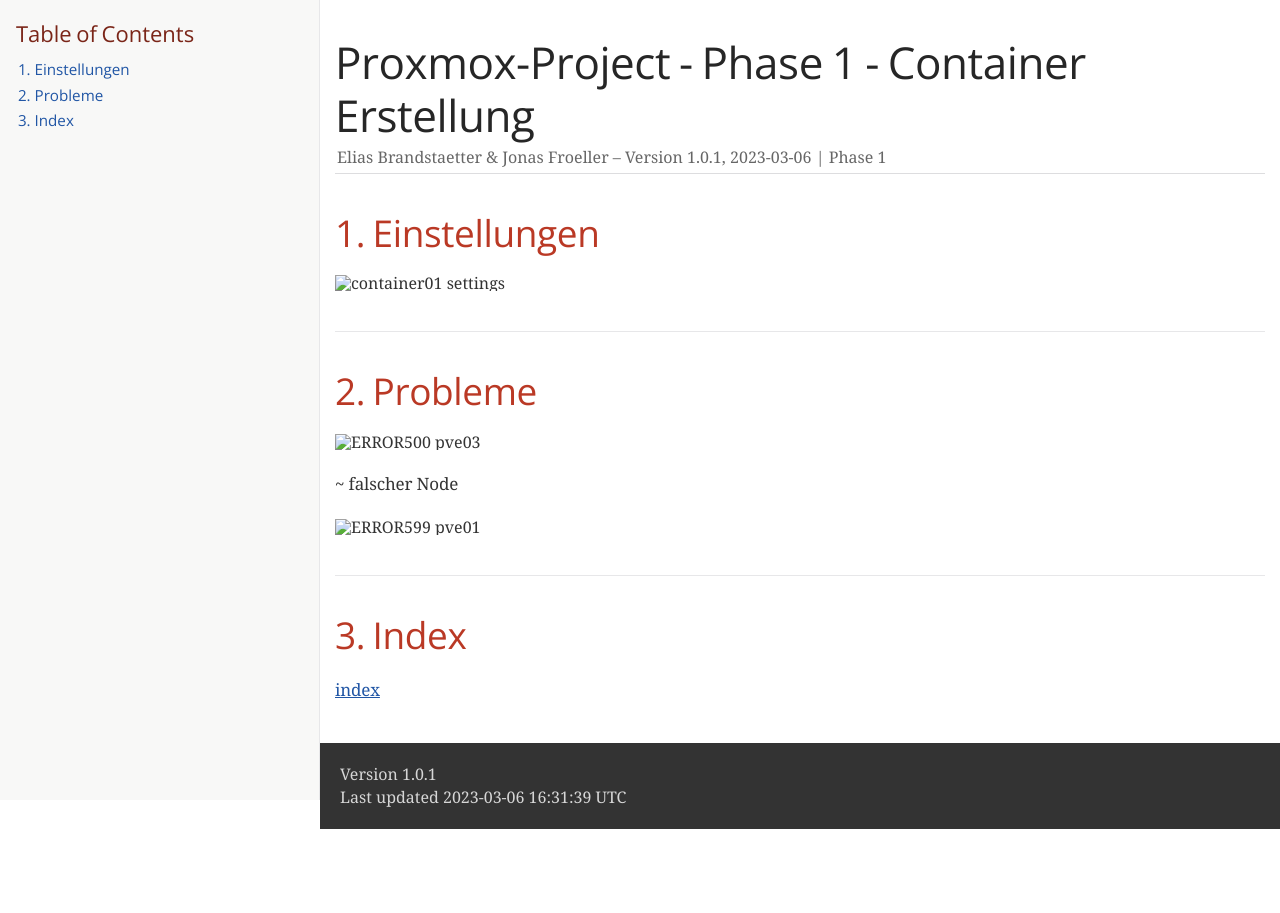
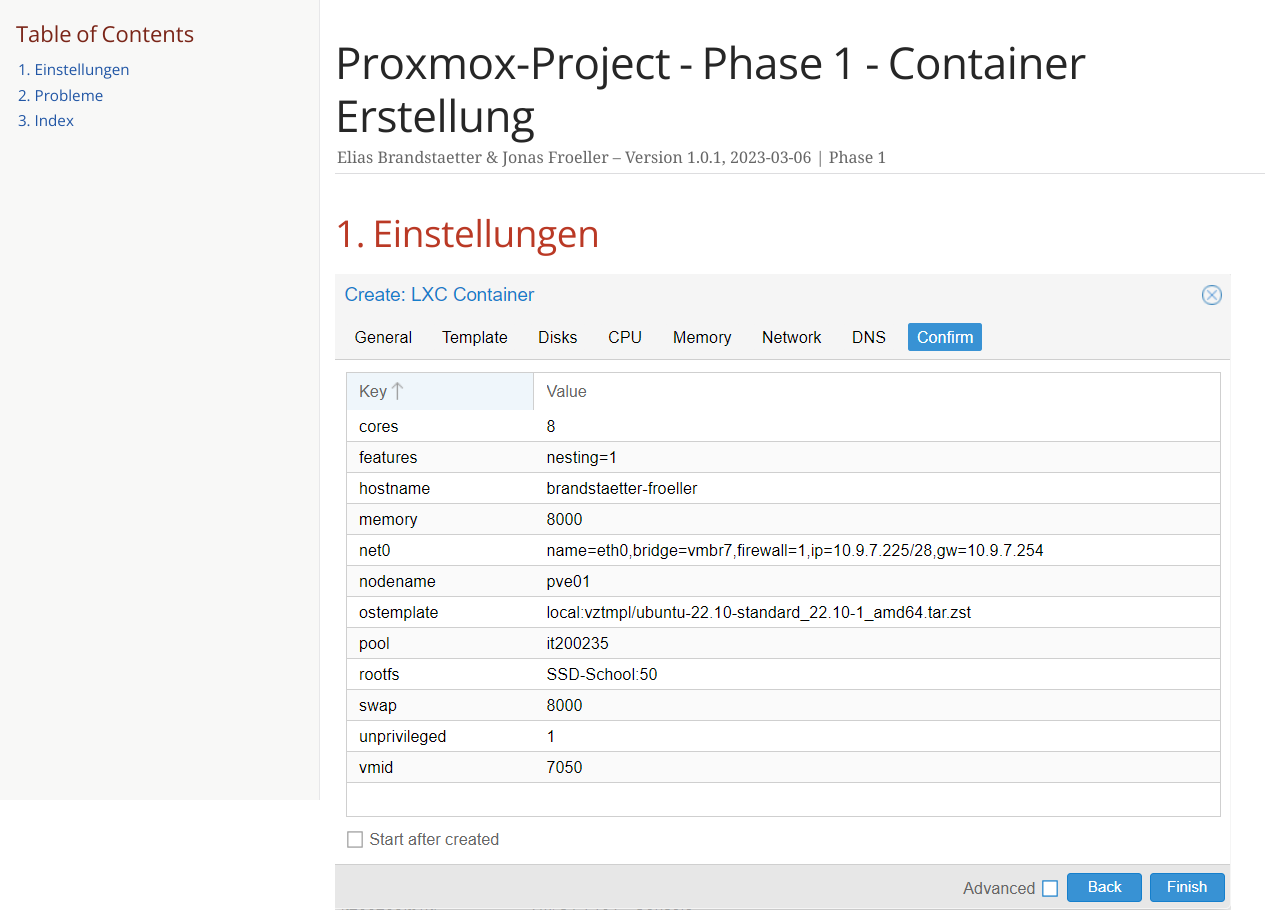
Before and after one commit to jonesisfroellerix/NWT_Proxmox-Project, a plain HTML site: page phase-1.html in a window 1280 px wide. Shown: the top 913 px of the page. Before the commit the page ends 829 px from the top, so only its background shows below. Drawn offline with nearby package versions, Linux system fonts and the light colour scheme; a web font is replaced by a local one.

Commit message:
Deploying to gh-pages from  @ 7a1831b612a3624a69bcae59a043a250a16c0810 🚀

```diff
--- a/phase-1.html
+++ b/phase-1.html
@@ -463,7 +463,7 @@ body.book #toc,body.book #preamble,body.book h1.sect0,body.book .sect1>h2{page-b
 <div class="sectionbody">
 <div class="imageblock">
 <div class="content">
-<img src="images/imgs/container01-settings.png" alt="container01 settings">
+<img src="images/container01-settings.png" alt="container01 settings">
 </div>
 </div>
 </div>
@@ -473,7 +473,7 @@ body.book #toc,body.book #preamble,body.book h1.sect0,body.book .sect1>h2{page-b
 <div class="sectionbody">
 <div class="imageblock">
 <div class="content">
-<img src="images/imgs/ERROR500-pve03.png" alt="ERROR500 pve03">
+<img src="images/ERROR500-pve03.png" alt="ERROR500 pve03">
 </div>
 </div>
 <div class="paragraph">
@@ -481,7 +481,7 @@ body.book #toc,body.book #preamble,body.book h1.sect0,body.book .sect1>h2{page-b
 </div>
 <div class="imageblock">
 <div class="content">
-<img src="images/imgs/ERROR599-pve01.png" alt="ERROR599 pve01">
+<img src="images/ERROR599-pve01.png" alt="ERROR599 pve01">
 </div>
 </div>
 </div>
@@ -498,7 +498,7 @@ body.book #toc,body.book #preamble,body.book h1.sect0,body.book .sect1>h2{page-b
 <div id="footer">
 <div id="footer-text">
 Version 1.0.1<br>
-Last updated 2023-03-06 16:31:39 UTC
+Last updated 2023-03-06 16:36:47 UTC
 </div>
 </div>
 </body>
```
Also changed, not shown: index.html (+1 -1 lines), info.html (+1 -1 lines), images/ERROR500-pve03.png (renamed from imgs/ERROR500-pve03.png), images/ERROR599-pve01.png (renamed from imgs/ERROR599-pve01.png), images/container01-settings.png (renamed from imgs/container01-settings.png).
